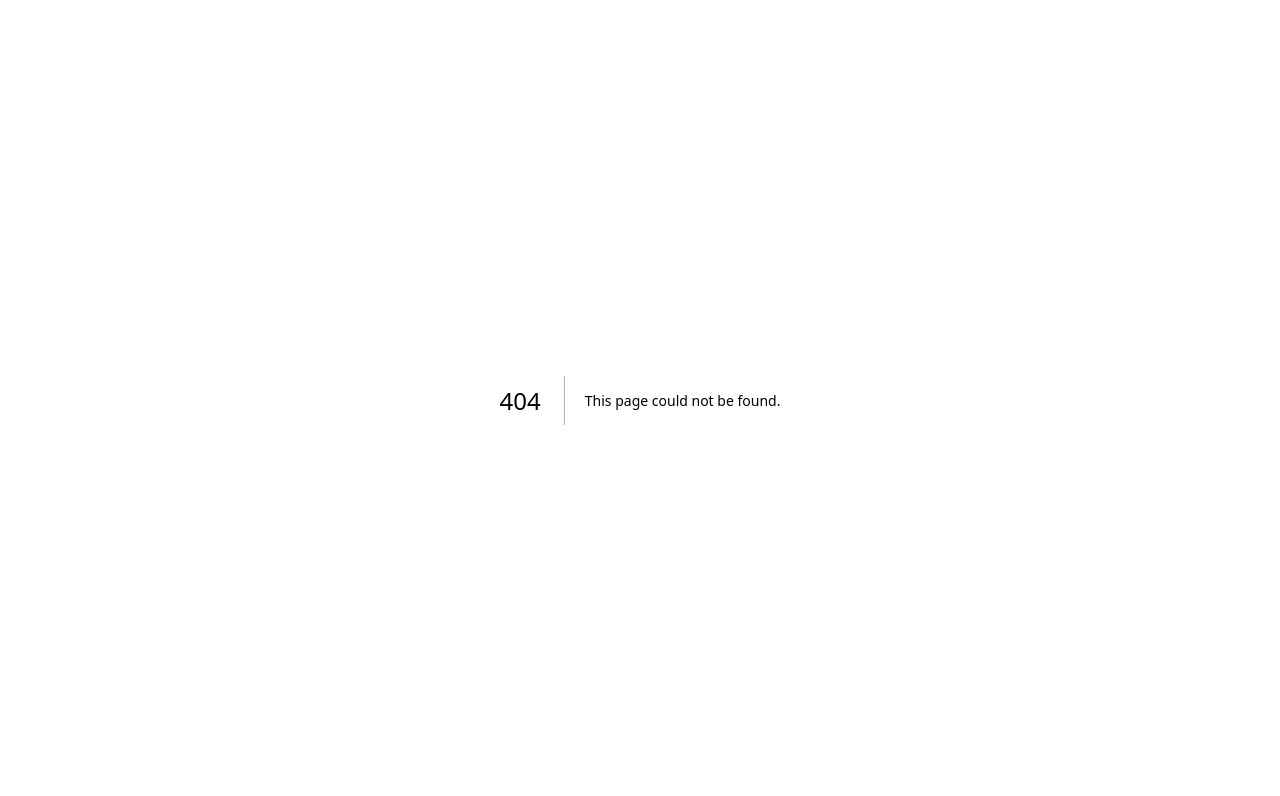
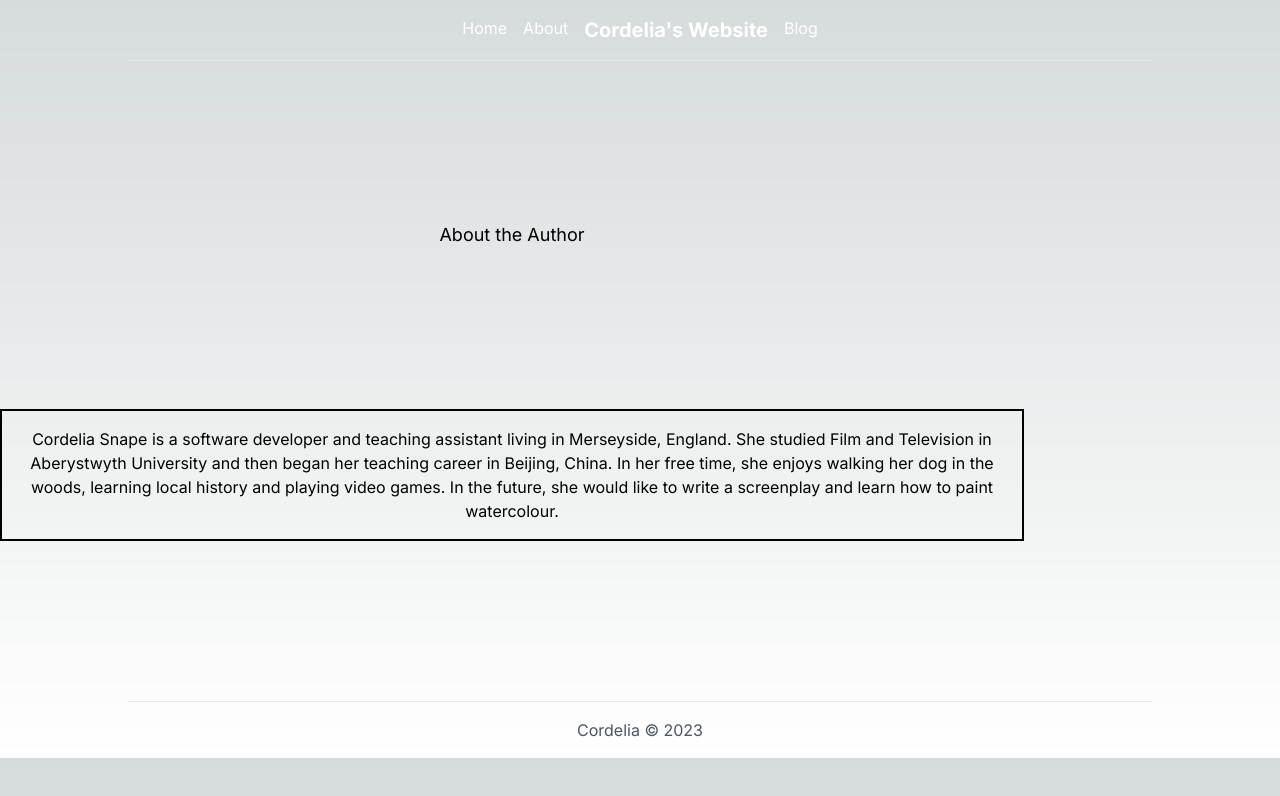
Before and after one commit to cordeliasnape/final-blog-project, a Next.js app: page /about in a window 1280 px wide. Before the commit this address had no page. Shown: the top 796 px of the page. Built offline with nearby package versions, Linux system fonts and the light colour scheme.

Commit message:
added some styling, a footer, a header and about page info

```diff
--- /dev/null
+++ b/src/app/about/page.tsx
@@ -0,0 +1,17 @@
+import React from "react";
+
+export default function About() {
+  return (
+    <div className="min-h-[80vh] w-[80vw] flex flex-col justify-evenly items-center text-center">
+      <h2 className="text-center text-lg">About the Author</h2>
+      <p className="text-center border-black border-2 p-4">
+        Cordelia Snape is a software developer and teaching assistant living in
+        Merseyside, England. She studied Film and Television in Aberystwyth
+        University and then began her teaching career in Beijing, China. In her
+        free time, she enjoys walking her dog in the woods, learning local
+        history and playing video games. In the future, she would like to write
+        a screenplay and learn how to paint watercolour.
+      </p>
+    </div>
+  );
+}
--- a/src/app/layout.tsx
+++ b/src/app/layout.tsx
@@ -1,22 +1,28 @@
-import type { Metadata } from 'next'
-import { Inter } from 'next/font/google'
-import './globals.css'
+import type { Metadata } from "next";
+import { Inter } from "next/font/google";
+import "./globals.css";
+import Header from "@/components/Header";
+import Footer from "@/components/Footer";
 
-const inter = Inter({ subsets: ['latin'] })
+const inter = Inter({ subsets: ["latin"] });
 
 export const metadata: Metadata = {
-  title: 'Create Next App',
-  description: 'Generated by create next app',
-}
+  title: "Create Next App",
+  description: "Generated by create next app",
+};
 
 export default function RootLayout({
   children,
 }: {
-  children: React.ReactNode
+  children: React.ReactNode;
 }) {
   return (
     <html lang="en">
-      <body className={inter.className}>{children}</body>
+      <body className={inter.className}>
+        <Header />
+        {children}
+        <Footer />
+      </body>
     </html>
-  )
+  );
 }
--- a/src/components/CommentForm.tsx
+++ b/src/components/CommentForm.tsx
@@ -47,13 +47,31 @@ export function CommentForm({ postSlug }: { postSlug: string }) {
   }
   // the handleFormSubmit fuction is passed to the onSubmit event handler on the form
   return (
-    <form onSubmit={handleFormSubmit}>
-      <label htmlFor="username">Name</label>
-      <input type="text" name="username" />
-      <label htmlFor="comment">Comment</label>
-      <textarea name="comment" cols={30} rows={10} />
-      <button type="submit" disabled={isPending}>
-        {isPending ? "sending comment..." : "send comment"}
+    <form
+      onSubmit={handleFormSubmit}
+      className="flex flex-col justify-center items-center"
+    >
+      <div>
+        <label htmlFor="comment"> Leave a Comment</label>
+        <textarea
+          className="outline-gray-400"
+          name="comment"
+          cols={50}
+          rows={10}
+        />
+      </div>
+      <div className="flex-row">
+        <label htmlFor="username" className="mx-3">
+          Name *
+        </label>
+        <input type="text" name="username" />
+      </div>
+      <button
+        type="submit"
+        disabled={isPending}
+        className="p-2 bg-gray-400 text-white m-4"
+      >
+        {isPending ? "Submitting Comment..." : "Submit Comment"}
       </button>
     </form>
   );
--- a/src/components/Comments.tsx
+++ b/src/components/Comments.tsx
@@ -17,36 +17,19 @@ export default async function Comments({ postSlug }: { postSlug: string }) {
   }
 
   return (
-    <div>
+    <div className="flex flex-col text-center">
+      <CommentForm postSlug={postSlug} />
       <h2>Comments</h2>
-      <h3>Leave a comment</h3>
-
-      {/* can be deleted */}
-      {/* <form
-        className="flex flex-col justify-center items-center"
-        action={`/api/comments/${postSlug}`}
-        method="POST"
-      >
-        <label htmlFor="username">Name:</label>
-        <input type="text" name="username" />
-
-        <label htmlFor="comment">Your comment::</label>
-        <textarea name="comment" cols={30} rows={10} />
-
-        <button type="submit">Submit Comment</button>
-      </form> */}
-      <CommentForm postSlug={postSlug} />
       {/* @ts-ignore */}
       {comments.map((comment) => {
         return (
-          <li
-            className="flex flex-col items-center justify-center m-auto w-[70vw] p-2 border-2 "
+          <div
+            className="flex flex-col items-left justify-centre m-5 w-[70vw] p-2 border-2 text-left"
             key={comment.id}
           >
-            {comment.username} says...
-            <br />
-            {comment.content}
-          </li>
+            <div className="uppercase text-xs">{comment.username} says...</div>
+            <div className="my-4">{comment.content}</div>
+          </div>
         );
       })}
     </div>
--- /dev/null
+++ b/src/components/Footer.tsx
@@ -0,0 +1,12 @@
+function Footer() {
+  return (
+    <>
+      <hr className="mx-auto w-[80vw] bg-gray-800"></hr>
+      <footer className="text-gray-600 py-4 flex items-center justify-center">
+        <p>Cordelia &copy; 2023</p>
+      </footer>
+    </>
+  );
+}
+
+export default Footer;
--- a/src/components/Header.tsx
+++ b/src/components/Header.tsx
@@ -0,0 +1,21 @@
+import Link from "next/link";
+
+function Header() {
+  return (
+    <>
+      <header className="text-white py-4 flex items-center justify-center space-x-10">
+        <div className="flex space-x-4 mx-auto">
+          <Link href="/">Home</Link>
+          <Link href="/about">About</Link>
+          <h1 className="text-2x1 font-bold text-xl mx-auto">
+            Cordelia's Website
+          </h1>
+          <Link href="/blog">Blog</Link>
+        </div>
+      </header>
+      <hr className="mx-auto w-[80vw] bg-gray-800"></hr>
+    </>
+  );
+}
+
+export default Header;
```
